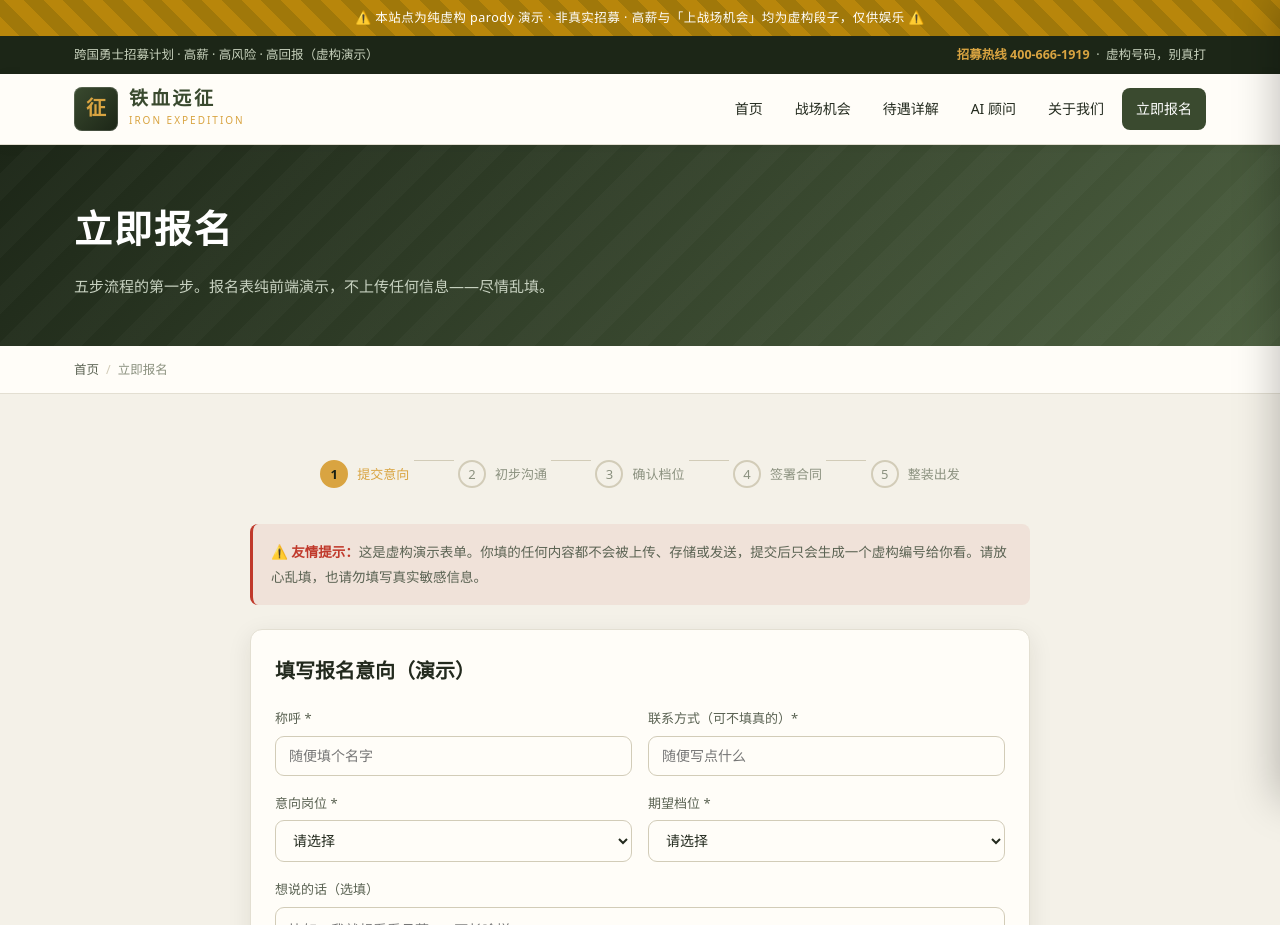
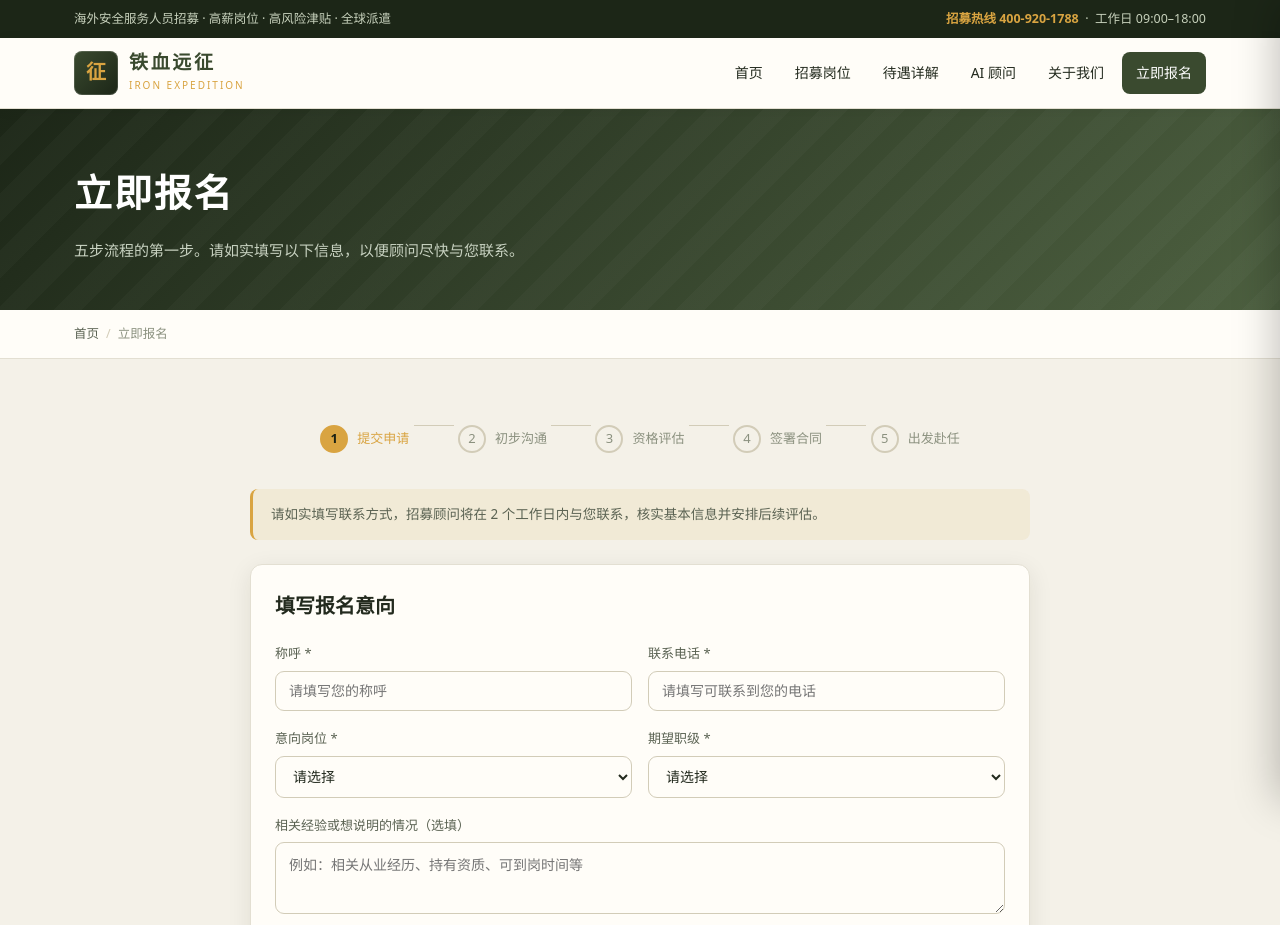
Before and after one commit to 1394641925/zhengbing, a plain HTML site: page enlist.html in a window 1280 px wide. Shown: the top 925 px of the page. Drawn offline with Linux system fonts and the light colour scheme.

Commit message:
update enlist.html: professional recruitment copy + real photos

```diff
--- a/enlist.html
+++ b/enlist.html
@@ -3,60 +3,59 @@
 <head>
 <meta charset="UTF-8"><meta name="viewport" content="width=device-width,initial-scale=1">
 <title>立即报名 — 铁血远征</title>
-<meta name="description" content="虚构报名表演示，纯前端不上传任何信息。">
+<meta name="description" content="填写报名意向，提交后招募顾问将在两个工作日内与您联系。">
 <link rel="stylesheet" href="assets/style.css">
 </head>
 <body>
-<div class="fakebar">⚠️ 本站点为纯虚构 parody 演示 · 非真实招募 · 高薪与「上战场机会」均为虚构段子，仅供娱乐 ⚠️</div>
 <div class="topbar"><div class="wrap">
-  <span>跨国勇士招募计划 · 高薪 · 高风险 · 高回报（虚构演示）</span>
-  <span><b>招募热线 400-666-1919</b> &nbsp;·&nbsp; 虚构号码，别真打</span>
+  <span>海外安全服务人员招募 · 高薪岗位 · 高风险津贴 · 全球派遣</span>
+  <span><b>招募热线 400-920-1788</b> &nbsp;·&nbsp; 工作日 09:00–18:00</span>
 </div></div>
 <header class="sitehead"><div class="wrap">
   <a class="logo" href="index.html"><div class="mark">征</div><div class="txt"><b>铁血远征</b><span>IRON EXPEDITION</span></div></a>
-  <nav class="nav"><a href="index.html">首页</a><a href="jobs.html">战场机会</a><a href="benefits.html">待遇详解</a><a href="agent.html">AI 顾问</a><a href="about.html">关于我们</a><a href="enlist.html" class="cur">立即报名</a></nav>
+  <nav class="nav"><a href="index.html">首页</a><a href="jobs.html">招募岗位</a><a href="benefits.html">待遇详解</a><a href="agent.html">AI 顾问</a><a href="about.html">关于我们</a><a href="enlist.html" class="cur">立即报名</a></nav>
   <button class="burger" id="burger">☰ 菜单</button>
 </div></header>
 <div class="drawer-mask" id="drawerMask"></div>
 <aside class="drawer" id="drawer">
   <div class="dh"><b>铁血远征</b><button id="drawerClose">×</button></div>
-  <div class="dlist"><a href="index.html"><span class="ico">⌂</span>首页</a><a href="jobs.html"><span class="ico">⚔</span>战场机会</a><a href="benefits.html"><span class="ico">¥</span>待遇详解</a><a href="agent.html"><span class="ico">🤖</span>AI 顾问</a><a href="about.html"><span class="ico">✦</span>关于我们</a><a href="enlist.html" class="cur"><span class="ico">»</span>立即报名</a></div>
-  <div class="df">24 小时招募热线 400-666-1919（虚构）<br>全年无休 · 本站为 parody 演示，非真实招募</div>
+  <div class="dlist"><a href="index.html"><span class="ico">⌂</span>首页</a><a href="jobs.html"><span class="ico">⚔</span>招募岗位</a><a href="benefits.html"><span class="ico">¥</span>待遇详解</a><a href="agent.html"><span class="ico">✦</span>AI 顾问</a><a href="about.html"><span class="ico">◈</span>关于我们</a><a href="enlist.html" class="cur"><span class="ico">»</span>立即报名</a></div>
+  <div class="df">招募热线 400-920-1788<br>工作日 09:00–18:00 · 海外岗位咨询请留言</div>
 </aside>
 
-<div class="pagehead"><div class="wrap"><h1>立即报名</h1><p>五步流程的第一步。报名表纯前端演示，不上传任何信息——尽情乱填。</p></div></div>
+<div class="pagehead"><div class="wrap"><h1>立即报名</h1><p>五步流程的第一步。请如实填写以下信息，以便顾问尽快与您联系。</p></div></div>
 <div class="crumb"><div class="wrap"><a href="index.html">首页</a><span>/</span>立即报名</div></div>
 
 <section><div class="wrap">
   <div class="steps">
-    <div class="s on"><span class="n">1</span><span class="t">提交意向</span></div><div class="line"></div>
+    <div class="s on"><span class="n">1</span><span class="t">提交申请</span></div><div class="line"></div>
     <div class="s"><span class="n">2</span><span class="t">初步沟通</span></div><div class="line"></div>
-    <div class="s"><span class="n">3</span><span class="t">确认档位</span></div><div class="line"></div>
+    <div class="s"><span class="n">3</span><span class="t">资格评估</span></div><div class="line"></div>
     <div class="s"><span class="n">4</span><span class="t">签署合同</span></div><div class="line"></div>
-    <div class="s"><span class="n">5</span><span class="t">整装出发</span></div>
+    <div class="s"><span class="n">5</span><span class="t">出发赴任</span></div>
   </div>
-  <div class="danger-note" style="max-width:780px;margin:0 auto 24px">⚠️ <b>友情提示：</b>这是虚构演示表单。你填的任何内容都不会被上传、存储或发送，提交后只会生成一个虚构编号给你看。请放心乱填，也请勿填写真实敏感信息。</div>
+  <div class="notice" style="max-width:780px;margin:0 auto 24px">请如实填写联系方式，招募顾问将在 2 个工作日内与您联系，核实基本信息并安排后续评估。</div>
   <form class="card section-card" id="enlistForm" style="max-width:780px;margin:0 auto" novalidate>
-    <h3 style="font-family:var(--serif);font-size:20px;margin-bottom:18px">填写报名意向（演示）</h3>
+    <h3 style="font-family:var(--serif);font-size:20px;margin-bottom:18px">填写报名意向</h3>
     <div class="form-grid">
-      <div class="field"><label>称呼 *</label><input name="name" data-required placeholder="随便填个名字"><div class="err">请填写称呼</div></div>
-      <div class="field"><label>联系方式（可不填真的）*</label><input name="phone" data-required placeholder="随便写点什么"><div class="err">请填写联系方式</div></div>
-      <div class="field"><label>意向岗位 *</label><select name="job" id="fJob" data-required><option value="">请选择</option><option value="a1">前线突击专员</option><option value="a2">精确支援射手</option><option value="a3">空中机动操作员</option><option value="b1">战地医疗兵</option><option value="b2">通信与情报分析员</option><option value="c1">战区炊事班班长</option></select><div class="err">请选择岗位</div></div>
-      <div class="field"><label>期望档位 *</label><select name="tier" data-required><option value="">请选择</option><option>列兵级</option><option>士官级</option><option>尉官级</option><option>专家级</option></select><div class="err">请选择档位</div></div>
-      <div class="field full"><label>想说的话（选填）</label><textarea name="msg" rows="3" placeholder="比如：我就想看看月薪 6 万长啥样"></textarea></div>
-      <div class="field full"><div class="check-row"><input type="checkbox" name="agree" data-required id="agreeChk"><label for="agreeChk">我已阅读并理解：本站为虚构 parody 演示，报名信息不会上传或存储，所有高薪与战场机会均为虚构。</label></div><div class="err">请先勾选确认</div></div>
+      <div class="field"><label>称呼 *</label><input name="name" data-required placeholder="请填写您的称呼"><div class="err">请填写称呼</div></div>
+      <div class="field"><label>联系电话 *</label><input name="phone" data-required placeholder="请填写可联系到您的电话"><div class="err">请填写联系电话</div></div>
+      <div class="field"><label>意向岗位 *</label><select name="job" id="fJob" data-required><option value="">请选择</option><option value="a1">前线安保专员</option><option value="a2">精确支援专员</option><option value="a3">空中机动操作员</option><option value="b1">战地医疗兵</option><option value="b2">通信与情报分析员</option><option value="b3">后勤保障主管</option><option value="c1">营地运营主管</option><option value="c2">装备维护技师</option><option value="c3">工作犬训导员</option></select><div class="err">请选择意向岗位</div></div>
+      <div class="field"><label>期望职级 *</label><select name="tier" data-required><option value="">请选择</option><option>一级队员</option><option>二级队员</option><option>资深队员</option><option>专家顾问</option></select><div class="err">请选择期望职级</div></div>
+      <div class="field full"><label>相关经验或想说明的情况（选填）</label><textarea name="msg" rows="3" placeholder="例如：相关从业经历、持有资质、可到岗时间等"></textarea></div>
+      <div class="field full"><div class="check-row"><input type="checkbox" name="agree" data-required id="agreeChk"><label for="agreeChk">本人确认所填信息真实有效，已阅读并理解岗位风险告知与招募条款。</label></div><div class="err">请先勾选确认</div></div>
     </div>
-    <div style="margin-top:22px;display:flex;gap:12px;flex-wrap:wrap"><button type="submit" class="btn btn-danger">提交报名（演示） →</button><a href="jobs.html" class="btn btn-ghost">再看看岗位</a></div>
+    <div style="margin-top:22px;display:flex;gap:12px;flex-wrap:wrap"><button type="submit" class="btn btn-danger">提交申请 →</button><a href="jobs.html" class="btn btn-ghost">再看看岗位</a></div>
   </form>
 </div></section>
 
 <footer class="sitefoot"><div class="wrap"><div class="grid">
-  <div class="brand"><h5>铁血远征</h5><p>一个夸张到离谱的虚构「跨国勇士招募」parody 站点。所有岗位、薪资、战场机会都是段子，只为演示网页设计与 AI 对话效果。请勿当真。</p></div>
-  <div><h5>招募项目</h5><a href="jobs.html">战场机会</a><a href="benefits.html">待遇详解</a><a href="enlist.html">立即报名</a><a href="agent.html">AI 顾问</a></div>
-  <div><h5>了解我们</h5><a href="about.html">关于本站</a><a href="about.html#faq">常见问题</a><a href="about.html">免责声明</a></div>
-  <div><h5>联系方式（虚构）</h5><div class="contact-line">☎ 400-666-1919</div><div class="contact-line">✉ recruit@example.fake</div><div class="contact-line">⌂ 某处训练营 · 地图上都找不到</div></div>
+  <div class="brand"><h5>铁血远征</h5><p>专注于海外高风险地区的安全服务机构。我们为能源、基建与商业客户提供专业的安全保障，也为愿意接受挑战的人提供待遇优厚、职责清晰的海外岗位。</p></div>
+  <div><h5>招募项目</h5><a href="jobs.html">招募岗位</a><a href="benefits.html">待遇详解</a><a href="enlist.html">立即报名</a><a href="agent.html">AI 顾问</a></div>
+  <div><h5>了解我们</h5><a href="about.html">关于我们</a><a href="about.html#faq">常见问题</a><a href="about.html">服务准则</a></div>
+  <div><h5>联系方式</h5><div class="contact-line">☎ 400-920-1788</div><div class="contact-line">✉ recruit@ironexpedition.cn</div><div class="contact-line">⌂  Training Center · 培训基地</div></div>
 </div>
-<div class="bottom"><span>© 2026 铁血远征 · 纯虚构 parody 演示，非真实招募</span><span>本站不构成任何招聘、雇佣或法律行为 · 内容为恶搞，仅供娱乐</span></div>
+<div class="bottom"><span>© 2026 铁血远征 IRON EXPEDITION. 保留所有权利。</span><span>招募岗位信息以正式合同为准 · 应聘者须符合岗位资格条件</span></div>
 </div></footer>
 <div id="toast" class="toast"></div>
 <script src="assets/data.js"></script><script src="assets/app.js"></script>
```
